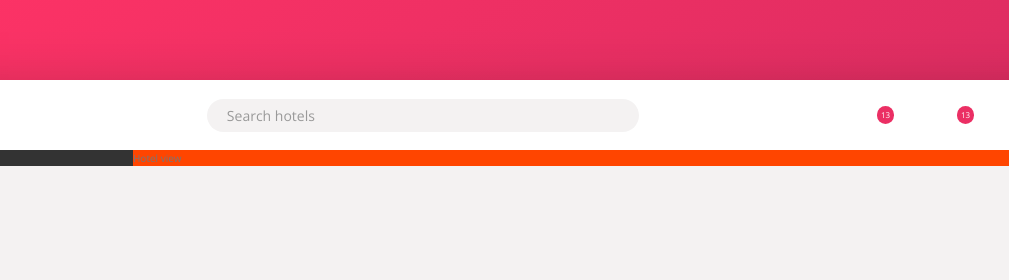
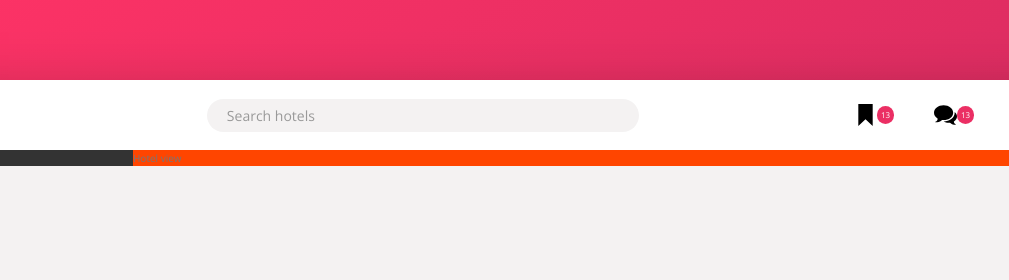
Before and after one commit to emedranoh19a/trillo, a website: page index.html in a window 1280 px wide. Shown: the top 280 px of the page, 123-1132 px from the left. Drawn offline with nearby package versions, Linux system fonts and the light colour scheme.

Commit message:
checkpoint

```diff
--- a/index.html
+++ b/index.html
@@ -31,15 +31,13 @@
         </form>
         <nav class="user-nav">
           <div class="user-nav__icon-box">
-            <svg class="user-nav__icon">
-              <use xlink:ref="img/sprite.svg#icon-bookmark"></use>
-            </svg>
+            <img src="/img/SVG/bookmark.svg" class="user-nav__icon" />
+
             <span class="user-nav__notification">13</span>
           </div>
           <div class="user-nav__icon-box">
-            <svg class="user-nav__icon">
-              <use xlink:ref="img/sprite.svg#icon-bubbles2"></use>
-            </svg>
+            <img src="/img/SVG/bubbles2.svg" class="user-nav__icon" />
+
             <span class="user-nav__notification">13</span>
           </div>
           <div class="user-nav__user">
```
